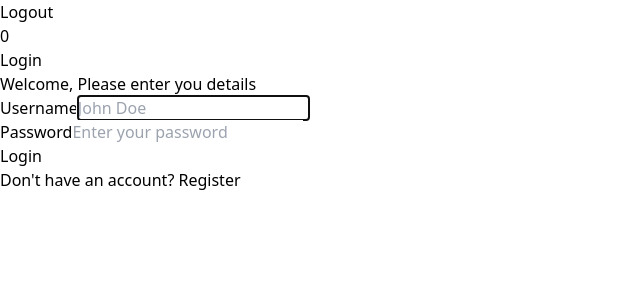
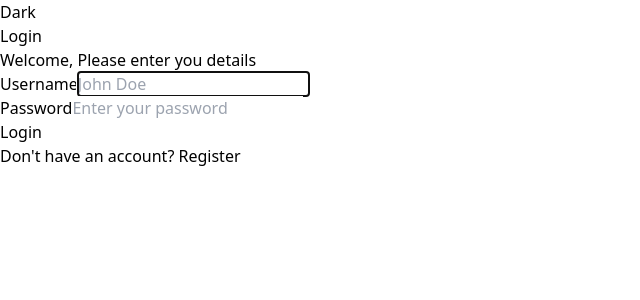
Before and after one commit to fiqihr/learn-reactjs, a React (Vite) app: page /login in a window 1280 px wide. Shown: the top 300 px of the page, without its empty margins (0-640 px from the left). Built offline with nearby package versions, Linux system fonts and the light colour scheme; sample sign-in values are in the browser's storage.

Commit message:
useContext

```diff
--- a/src/Pages/products.jsx
+++ b/src/Pages/products.jsx
@@ -1,11 +1,13 @@
-import { Fragment, useEffect, useState } from "react";
+import { Fragment, useContext, useEffect, useState } from "react";
 import CardProduct from "../components/Fragments/CardProduct";
 import { getProducts } from "../services/product.service";
 import { useLogin } from "../hooks/useLogin";
 import TableCart from "../components/Fragments/TableCart";
 import Navbar from "../components/Layouts/Navbar";
+import { DarkMode } from "../context/DarkMode";
 
 const ProductsPage = () => {
+  const { isDarkMode } = useContext(DarkMode);
   const [products, setProducts] = useState([]);
   useLogin();
 
@@ -15,10 +17,11 @@
     });
   }, []);
 
+
   return (
     <Fragment>
-
-      <div className="flex justify-center py-5">
+    <Navbar/>
+      <div className={`flex justify-center py-5 ${isDarkMode && "bg-slate-900"}`}>
         <div className="w-4/6 flex flex-wrap">
           {products.length > 0 &&
             products.map((product) => (
--- a/src/components/Fragments/TableCart.jsx
+++ b/src/components/Fragments/TableCart.jsx
@@ -1,11 +1,12 @@
-import PropTypes from "prop-types";
-import { useEffect, useRef, useState } from "react";
+import { useContext, useEffect, useRef, useState } from "react";
 import { useSelector } from "react-redux";
+import { DarkMode } from "../../context/DarkMode";
 
 const TableCart = (props) => {
   const { products=[] } = props;
   const cart = useSelector((state) => state.cart.data || []);
   const [totalPrice, setTotalPrice] = useState(0);
+  const { isDarkMode } = useContext(DarkMode);
 
   useEffect(() => {
     if (products.length > 0 && cart.length > 0) {
@@ -28,7 +29,7 @@
   }, [cart]);
 
   return (
-    <table className="text-left table-auto border-separate border-spacing-x-5">
+    <table className={`text-left table-auto border-separate border-spacing-x-5 ${isDarkMode && "text-white"}`}>
       <thead>
         <tr>
           <th>Product</th>
--- a/src/components/Layouts/Navbar.jsx
+++ b/src/components/Layouts/Navbar.jsx
@@ -1,10 +1,12 @@
-import { useEffect, useState } from "react";
+import { useContext, useEffect, useState } from "react";
 import { useLogin } from "../../hooks/useLogin"
 import Button from "../Elements/Button"
 import { useSelector } from "react-redux";
+import { DarkMode } from "../../context/DarkMode";
 
 const Navbar = () => {
   const username = useLogin();
+  const { isDarkMode, setIsDarkMode } = useContext(DarkMode);
   const [totalCart, setTotalCart] = useState(0);
   const cart = useSelector((state) => state.cart.data);
 
@@ -26,9 +28,10 @@
         <Button classname="ml-5 bg-black" onClick={handleLogout}>
           Logout
         </Button>
-        <div className="flex items-center bg-gray-800 p-2 rounded-md ml-5">
+        <div className="flex items-center bg-gray-800 p-2 rounded-md ml-5 mr-5">
           {totalCart}
         </div>
+        <Button className="px-10 mx-5 right-2 top-2 bg-black p-2 text-white rounded" onClick={() => setIsDarkMode(!isDarkMode)}>{isDarkMode ? "Light" : "Dark"}</Button>
       </div>
   )
 }
--- a/src/components/Layouts/authlayouts.jsx
+++ b/src/components/Layouts/authlayouts.jsx
@@ -1,10 +1,14 @@
+import { useContext } from "react";
 import { Link } from "react-router-dom";
+import { DarkMode } from "../../context/DarkMode";
 
 const AuthLayout = (props) => {
   const { children, title, type } = props;
+  const { isDarkMode, setIsDarkMode } = useContext(DarkMode);
   return (
-    <div className="flex justify-center min-h-screen items-center">
+    <div className={`flex justify-center min-h-screen items-center ${isDarkMode && "bg-slate-900"}`}>
       <div className="w-full max-w-xs">
+      <button className="absolute right-2 top-2 bg-blue-600 p-2 text-white rounded" onClick={() => setIsDarkMode(!isDarkMode)}>{isDarkMode ? "Light" : "Dark"}</button>
         <h1 className="text-3xl font-bold mb-2 text-blue-600">{title}</h1>
         <p className="font-medium text-slate-500 mb-8">
           Welcome, Please enter you details
--- /dev/null
+++ b/src/context/DarkMode.jsx
@@ -0,0 +1,15 @@
+import { createContext, useState } from "react";
+
+const DarkModeContext = createContext();
+
+const DarkModeContextProvider = ({ children }) => {
+  const [isDarkMode, setIsDarkMode] = useState(false);
+  return (
+    <DarkModeContext.Provider value={{isDarkMode, setIsDarkMode}}>
+      {children}
+    </DarkModeContext.Provider>
+  );
+};
+
+export const DarkMode = DarkModeContext;
+export default DarkModeContextProvider;
--- a/src/main.jsx
+++ b/src/main.jsx
@@ -11,6 +11,7 @@
 import { Provider } from "react-redux";
 import store from "./redux/store.js";
 import Navbar from "./components/Layouts/Navbar.jsx";
+import DarkModeContextProvider from "./context/DarkMode.jsx";
 
 const router = createBrowserRouter([
   {
@@ -42,8 +43,10 @@
 ReactDOM.createRoot(document.getElementById("root")).render(
   <React.StrictMode>
     <Provider store={store}>
-      <Navbar />
-      <RouterProvider router={router} />
+      {/* <Navbar /> */}
+      <DarkModeContextProvider>
+        <RouterProvider router={router} />
+      </DarkModeContextProvider>
     </Provider>
   </React.StrictMode>
 );
```
